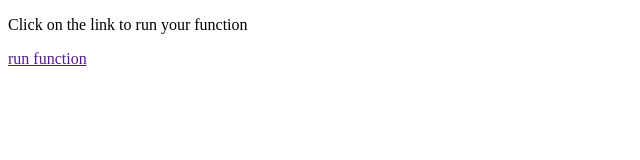
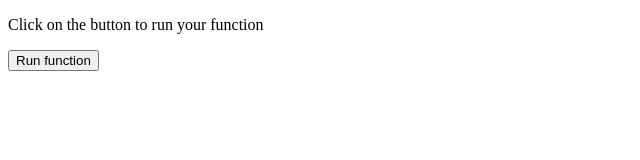
Before and after one commit to GitLab-Templates/Serverless-Framework, a website: page public/index.html in a window 1280 px wide. Shown: the whole page, without its empty margins (0-640 px from the left). Drawn offline with Linux system fonts and the light colour scheme.

Commit message:
change link to button and add instruction to access the page

```diff
--- a/public/index.html
+++ b/public/index.html
@@ -1,15 +1,17 @@
 <!DOCTYPE html>
 <html>
     <head>
-        <title>GitLab serverless example</title>
+        <title>GitLab Serverless Framework example</title>
     </head>
     <body>
-        <p>Click on the link to run your function</p>
-        <a id="function" href="">run function</a>
+        <p>Click on the button to run your function</p>
+        <form id="function" action="" method="get" target="_blank">
+            <button type="submit">Run function</button>
+         </form>
         <script>
             fetch('./stack.json').then((response) => {
                 response.json().then((myJson) => {
-                    document.getElementById("function").href = myJson.ServiceEndpoint + "/hello"
+                    document.getElementById("function").action = myJson.ServiceEndpoint + "/hello"
                 })
             });
         </script>
```
Also changed, not shown: README.md.
